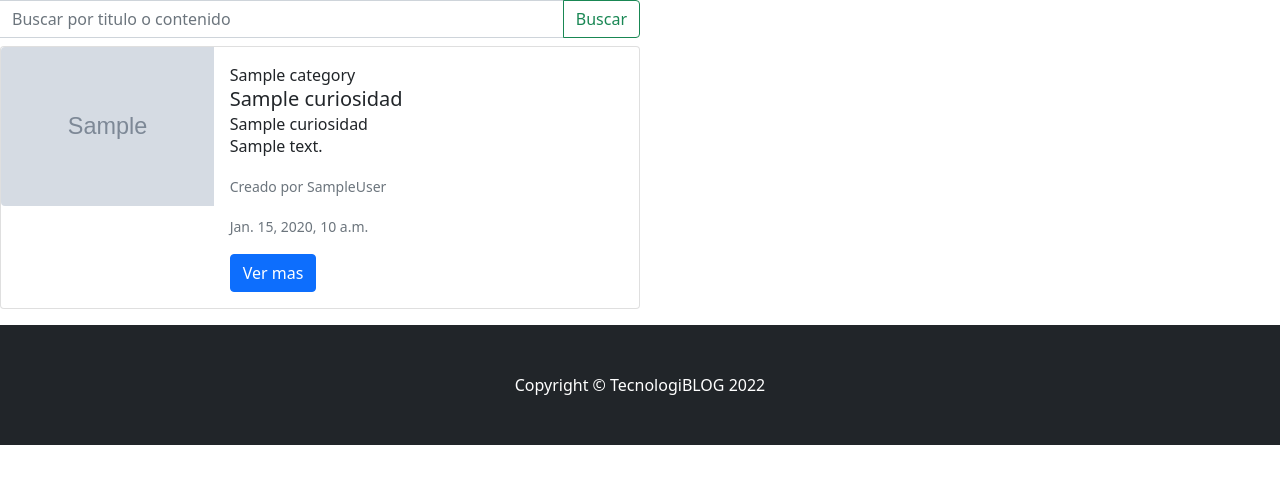
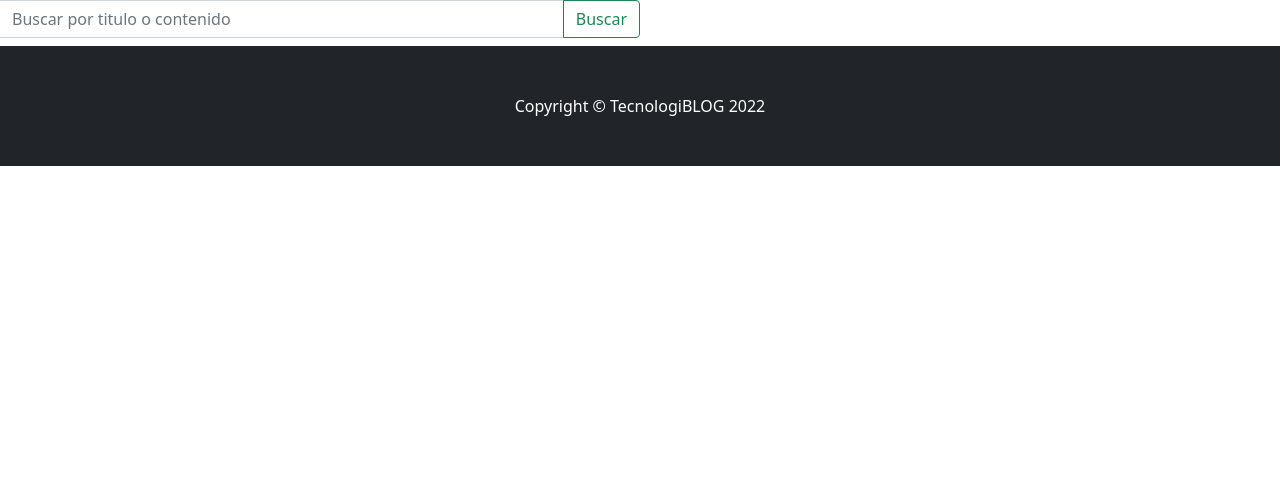
Before and after one commit to ArielPerez23/EntregaFinal-Perez-Botti-Barcia, a Django app: template blog/templates/blog/curiosidades.html in a window 1280 px wide. Shown: the part 56-540 px from the top of the page. Run offline with Django 4.2, Linux system fonts and the light colour scheme; the template is opened without the code that fills it: most values are stand-ins (such as "Sample title", 1, 10 or a date in 2020); grey boxes marked "Sample" are stand-in pictures; some libraries are stand-ins or nearby versions.

Commit message:
add category constants

```diff
--- a/blog/models.py
+++ b/blog/models.py
@@ -3,6 +3,7 @@ from django.utils.translation import gettext as _
 
 from django.db.models.signals import pre_save, post_save
 from django.dispatch import receiver
+from blog.constants import *
 
 from authorization.models import User
 
@@ -31,7 +32,7 @@ class Article(TimestampedModel, models.Model):
     body = models.TextField()
     image = models.ImageField(upload_to='images', null=True, blank=True,)
     author = models.ForeignKey(User, on_delete=models.DO_NOTHING, editable=False)
-    category = models.CharField(max_length=30)
+    category = models.CharField(max_length=30, choices=CATEGORY)
 
     def __str__(self):
         return self.title + '|' + str(self.author)
--- a/blog/templates/blog/curiosidades.html
+++ b/blog/templates/blog/curiosidades.html
@@ -21,7 +21,9 @@ Curiosidades - Blog
         Resultados de "{{busqueda}}":
     {% endif %}
 </h4>
+
 {% for curiosidad in curiosidades %}
+{% if curiosidad.category == "C" %}
 <div class="card mb-3 w-50">
     <div class="row g-0">
 
@@ -36,12 +38,13 @@ Curiosidades - Blog
                 <h5 class="card-title">{{curiosidad.title}}</h5>
                 <h6 class="card-subtitle ">{{curiosidad.subtitle}}</h6>
                 <p class="card-text text-truncate">{{curiosidad.body}}</p>
-                <p class="card-text"><small class="text-muted"> Creado por {{author.first_name}}{{author.last_name}}</small></p>
+                <p class="card-text"><small class="text-muted"> Creado por {{curiosidad.first_name}}{{curiosidad.last_name}}</small></p>
                 <p class="card-text"><small class="text-muted"> {{curiosidad.created_at}}</small></p>
-                <a href="#" class="btn btn-primary">Ver mas</a>
+                <a href="{% url 'post_detail' curiosidad.pk %}" class="btn btn-primary">Ver mas</a>
             </div>
         </div>
     </div>
 </div>
+{% endif%}
 {% endfor %}
 {% endblock %}
--- a/blog/templates/blog/index.html
+++ b/blog/templates/blog/index.html
@@ -84,10 +84,12 @@ Inicio - Blog
                 </div>
             </div>
             <!-- Side widget-->
+            {% if user.is_authenticated %}
             <div class="card mb-4">
                 <div class="card-header">Nuevo Articulo</div>
                 <div class="card-body"><a href="{% url 'nuevo_articulo' %}">Crear Post.!</a></div>
             </div>
+            {% endif %}
         </div>
     </div>
 </div>
```
Also changed, not shown: blog/constants.py (added, +9 -0 lines).
